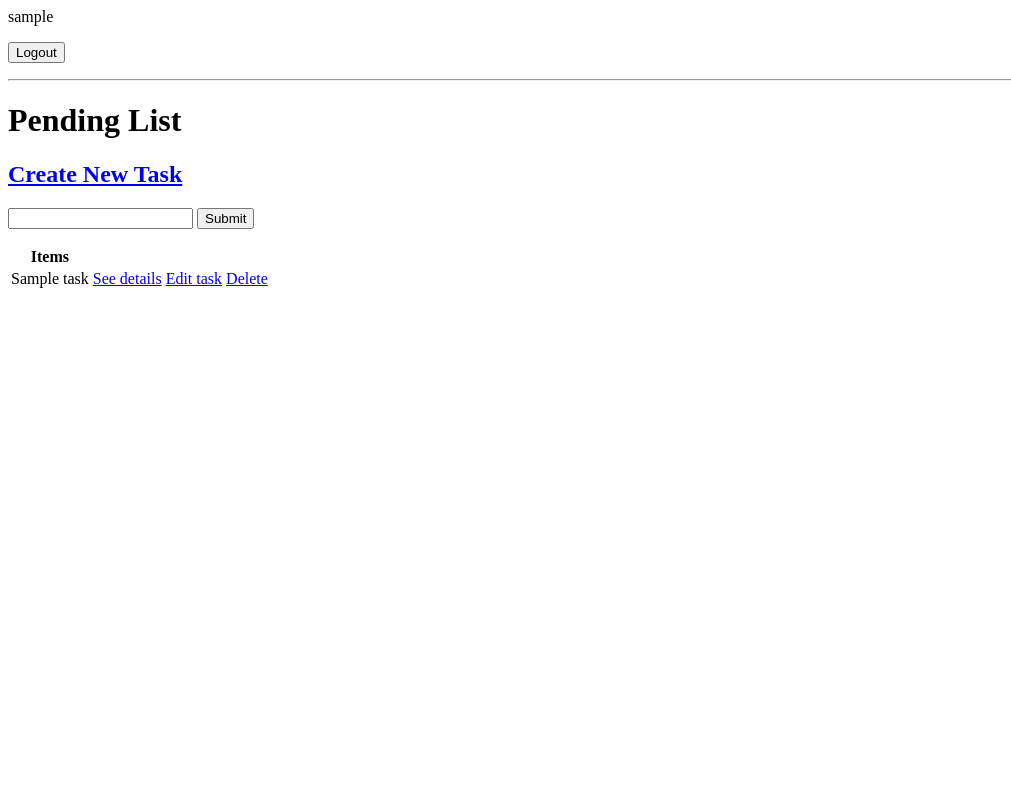
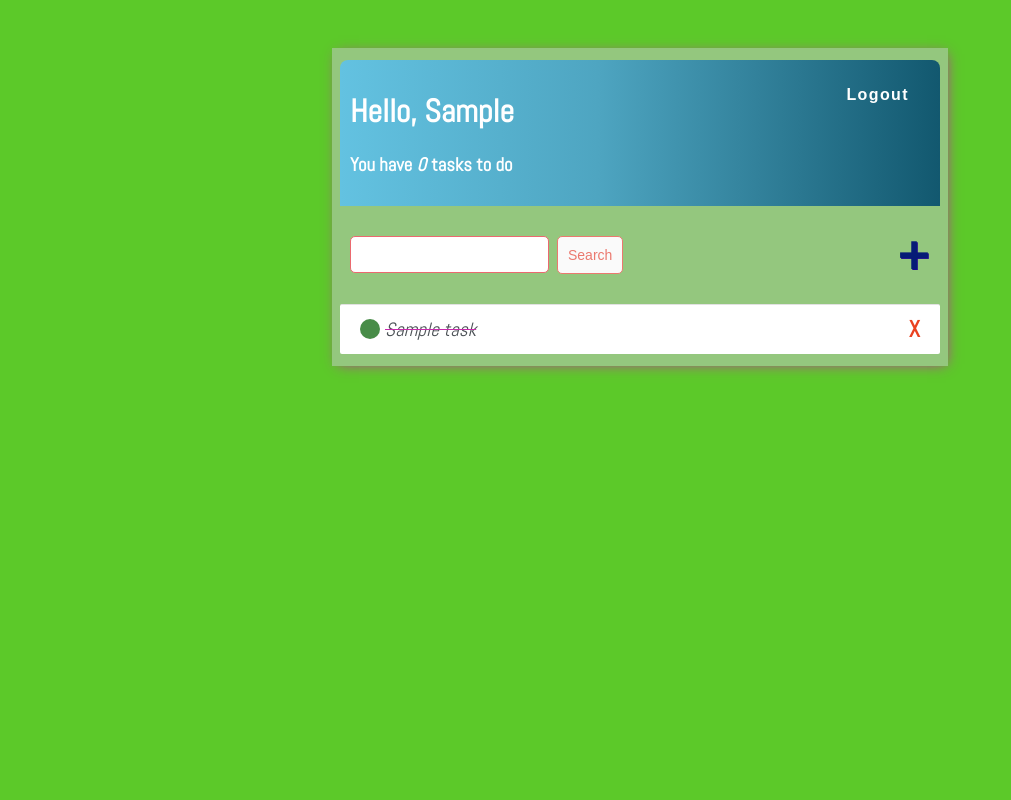
Before and after one commit to AntonioIonica/todo_python, a Django app: page / in a window 1280 px wide. Shown: the whole page, without its empty margins (0-1011 px from the left). Run offline with Django 5.2, Linux system fonts and the light colour scheme; a user stored in the database is signed in; tables that the repository leaves empty hold one stand-in row (values such as "Sample post").

Commit message:
feat: finished styling the whole app

```diff
--- /dev/null
+++ b/src/project/base/templates/base/my_style.html
@@ -0,0 +1,192 @@
+<!DOCTYPE html>
+<html lang="en">
+  <head>
+    <meta charset="UTF-8" />
+    <meta name="viewport" content="width=device-width, initial-scale=1.0" />
+    <title>Pending List</title>
+    <link rel="preconnect" href="https://fonts.googleapis.com" />
+    <link rel="preconnect" href="https://fonts.gstatic.com" crossorigin />
+    <link
+      href="https://fonts.googleapis.com/css2?family=Abel&display=swap"
+      rel="stylesheet"
+    />
+    <link rel="preconnect" href="https://fonts.googleapis.com" />
+    <link rel="preconnect" href="https://fonts.gstatic.com" crossorigin />
+    <link
+      href="https://fonts.googleapis.com/css2?family=Abel&family=Lato:ital,wght@0,100;0,300;0,400;0,700;0,900;1,100;1,300;1,400;1,700;1,900&display=swap"
+      rel="stylesheet"
+    />
+    <style>
+      body {
+        background-color: #5cc929;
+        font-family: "Abel", sans-serif;
+        font-weight: 400;
+        font-style: normal;
+        color: #c929ac;
+        padding: 40px 25px;
+      }
+
+      .container {
+        max-width: 600px;
+        margin: auto;
+        background-color: #94c77e;
+        -webkit-box-shadow: 2px 2px 13px -4px #c929ac;
+        box-shadow: 2px 2px 13px -4px #c929ac;
+        padding: 12px 8px;
+      }
+
+      h1,
+      h2,
+      h3,
+      h4,
+      h5,
+      h6 {
+        font-family: "Abel", sans-serif;
+        font-weight: 800;
+        font-style: normal;
+      }
+
+      a,
+      p {
+        color: #6f2361;
+      }
+
+      #logout-btn {
+        background: none;
+        border: none;
+        color: #ffffff;
+        font-weight: 700;
+        font-size: medium;
+        font-style: bold;
+        letter-spacing: 1.4px;
+      }
+
+      #logout-btn:hover {
+        text-transform: scale(2);
+        border: 2px solid #ffffff;
+        border-radius: 5px;
+      }
+
+      .top-bar {
+        display: flex;
+        justify-content: space-between;
+        color: #ffffff;
+        padding: 10px;
+        border-radius: 8px 8px 0 0;
+        background: linear-gradient(
+          90deg,
+          #63c2e1 0%,
+          #4ea5c1 43%,
+          #12586f 100%
+        );
+      }
+
+      .top-bar :last-child {
+        margin-top: 5px;
+        margin-right: 5px;
+      }
+
+      .top-bar a {
+        color: rgb(255, 255, 255);
+        text-decoration: none;
+      }
+
+      .wrapper-task {
+        display: flex;
+        align-items: center;
+        justify-content: space-between;
+        border-radius: 2px;
+        border-top: solid 1px rgb(225, 225, 225);
+        background-color: #ffffff;
+        padding: 12px 20px;
+        font-size: larger;
+      }
+
+      .task-title {
+        display: flex;
+        align-items: center;
+      }
+
+      .task-title a {
+        margin-left: 5px;
+        text-decoration: none;
+        color: #4b5156;
+      }
+
+      .icon-complete-task {
+        width: 20px;
+        height: 20px;
+        background-color: rgb(72, 140, 72);
+        border-radius: 50px;
+      }
+
+      .icon-incomplete-task {
+        width: 20px;
+        height: 20px;
+        background-color: rgb(163, 132, 132);
+        border-radius: 50px;
+      }
+
+      .delete-link {
+        text-decoration: none;
+        font-weight: 900;
+        font-size: larger;
+        line-height: 0;
+        color: #ea4220;
+      }
+
+      #wrapper-create-search {
+        display: flex;
+        align-items: center;
+        justify-content: space-between;
+        padding: 10px;
+      }
+
+      #wrapper-create-search input:nth-child(2) {
+        margin-left: 8px;
+      }
+
+      #create-link {
+        display: flex;
+        align-items: center;
+        color: #051b76;
+        text-decoration: none;
+        font-size: 42px;
+        text-shadow: 1px 1px #1b0690;
+      }
+
+      input[type="text"],
+      input[type="password"],
+      textarea,
+      #search-box {
+        border: 1px solid #eb696f;
+        border-radius: 5px;
+        padding: 10px;
+        width: 90%;
+      }
+
+      label {
+        padding-top: 10px !important;
+        display: block;
+      }
+
+      .button {
+        border: 1px solid #eb796f;
+        background-color: #fafafa;
+        color: #eb796f;
+        padding: 10px;
+        font-size: 14px;
+        border-radius: 5px;
+        cursor: pointer;
+        text-decoration: none;
+      }
+
+      .card-body {
+        padding: 10px;
+      }
+    </style>
+  </head>
+  <body>
+    <div class="container">{% block content %} {% endblock content %}</div>
+  </body>
+</html>
--- a/src/project/base/templates/base/task.html
+++ /dev/null
@@ -1 +0,0 @@
-<h1>Task: {{task}}</h1>
--- a/src/project/base/templates/base/task_list.html
+++ b/src/project/base/templates/base/task_list.html
@@ -1,44 +1,58 @@
-{% if request.user.is_authenticated %}
-  <p>{{request.user}}</p>
+{% extends 'base/my_style.html' %}
+
+{% block content %}
+
+<div class="top-bar">
+  <div>
+    <h1>Hello, {{request.user|title}}</h1>
+    <h3>You have <i>{{count}}</i>task{{count|pluralize}} to do</h3>
+  </div>
+
+  <div>
+  {% if request.user.is_authenticated %}
   <form method="POST" action="{% url 'logout' %}">
     {% csrf_token %}
-    <button type="submit">Logout</button>
+    <button id="logout-btn" type="submit">Logout</button>
   </form>
-{% else %}
+  {% else %}
   <a href="{% url 'login' %}">Login</a>
-{% endif %}
-<hr>
+  {% endif %}
+  </div>
+</div>
+
+<div id="wrapper-create-search">
+  <form method="GET" style="margin-top: 20px; margin-bottom: 20px; display: flex; align-items: center; justify-content: space-between;">
+    <input id="search-box" type="search" name="search-area" value="{{search_value}}">
+    <input class="button" type="submit" value="Search">
+  </form>
+  <a id="create-link" href="{% url 'create-task' %}">&#x1F7A5;</a>
+</div>
 
 
-<h1>Pending List</h1>
 
-<div>
-  <h2><a href="{% url 'create-task' %}">Create New Task</a></h2>
-</div>
 
-<form method="GET">
-  <input type="search" name="search-area" value="{{search_value}}">
-  <input type="submit" value="Submit">
-</form>
-
-<table>
-  <tr>
-    <th>Items</th>
-    <th></th>
-    <th></th>
-    <th></th>
-  </tr>
-
+<div class="wrapper-task-items">
   {% for task in tasks %}
-  <tr>
-    <td>{{ task.title }}</td>
-    <td><a href="{% url 'task' task.id %}">See details</a></td>
-    <td><a href="{% url 'edit-task' task.id %}">Edit task</a></td>
-    <td><a href="{% url 'delete-task' task.id %}">Delete</a></td>
-  </tr>
+  <div class="wrapper-task">
+    {% if task.complete %}
+    <div class="task-title">
+      <div class="icon-complete-task"></div><i><s><a href="{% url 'edit-task' task.id %}">{{task}}</a></s></i>
+    </div>
+    <a class="delete-link" href="{% url 'delete-task' task.id %}">X</a>
+    {% else %}
+    <div class="task-title">
+      <div class="icon-incomplete-task"></div><a href="{% url 'edit-task' task.id %}">{{task}}</a>
+    </div>
+    <a class="delete-link" href="{% url 'delete-task' task.id %}">X</a>
+    {% endif %}
+  </div>
 
   {% empty %}
+
   <h3>There are not items in the list!</h3>
 
   {% endfor %}
-</table>
+
+</div>
+
+{% endblock content %}
--- a/src/project/base/urls.py
+++ b/src/project/base/urls.py
@@ -1,12 +1,11 @@
 from django.urls import path
-from .views import PendingList, TaskDetail, CreateTask, EditTask, DeleteTask, Login, RegisterPage
+from .views import PendingList, CreateTask, EditTask, DeleteTask, Login, RegisterPage
 from django.contrib.auth.views import LogoutView
 
 urlpatterns = [path('', PendingList.as_view(), name='tasks'),
                 path('login/', Login.as_view(), name='login'),
                 path('register/', RegisterPage.as_view(), name='register'),
                 path('logout/', LogoutView.as_view(next_page='login'), name='logout'),
-                path('task/<int:pk>', TaskDetail.as_view(), name='task'),
                 path('create-task/', CreateTask.as_view(), name='create-task'),
                 path('edit-task/<int:pk>', EditTask.as_view(), name='edit-task'),
                 path('delete-task/<int:pk>', DeleteTask.as_view(), name='delete-task')]
--- a/src/project/base/views.py
+++ b/src/project/base/views.py
@@ -1,6 +1,5 @@
 from django.shortcuts import render, redirect
 from django.views.generic.list import ListView
-from django.views.generic.detail import DetailView
 from django.views.generic.edit import CreateView, UpdateView, DeleteView, FormView
 from django.contrib.auth.forms import UserCreationForm
 from django.contrib.auth import login
@@ -55,15 +54,13 @@ class PendingList(LoginRequiredMixin, ListView):
         # search bar
         search_value = self.request.GET.get('search-area', '')
         if search_value:
-            context['tasks'] = context['tasks'].filter(title__icontains= search_value)
+            # Django method
+            # context['tasks'] = context['tasks'].filter(title__icontains= search_value)
+
+            context['tasks'] = [task for task in context['tasks'] if search_value.lower() in task.title.lower()]
         context['search_value'] = search_value
 
         return context
-
-class TaskDetail(LoginRequiredMixin, DetailView):
-    model = Task
-    context_object_name = 'task'
-    template_name = 'base/task.html'
 
 
 class CreateTask(LoginRequiredMixin, CreateView):
```
Also changed, not shown: src/project/base/templates/base/login.html (+15 -8 lines), src/project/base/templates/base/register.html (+24 -7 lines), src/project/base/templates/base/task_confirm_delete.html (+18 -6 lines), src/project/base/templates/base/task_form.html (+14 -8 lines).
